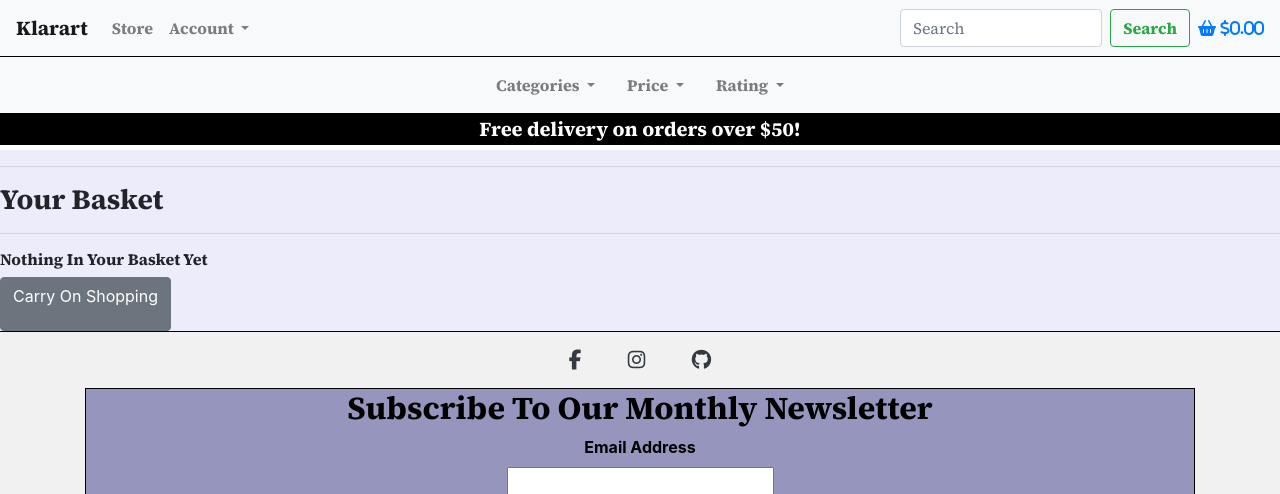
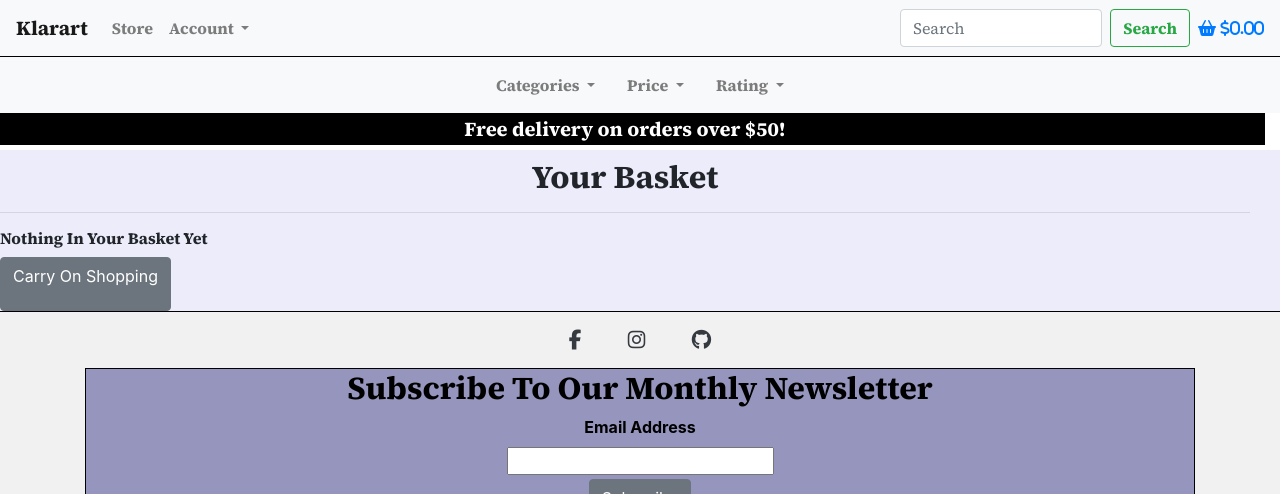
Before and after one commit to Benjamin-Joe/klara-e-commerce, a Django app: page /bag/ in a window 1280 px wide. Shown: the top 494 px of the page. Run offline with Django 3.2, Linux system fonts and the light colour scheme; some libraries are stand-ins or nearby versions.

Commit message:
Add content to shopping bag.html

```diff
--- a/bag/contexts.py
+++ b/bag/contexts.py
@@ -4,12 +4,24 @@ Content below from CI Boutique Ado
 """
 from decimal import Decimal
 from django.conf import settings
+from django.shortcuts import get_object_or_404
+from products.models import Product
 
 def bag_contents(request):
     "Bag contents"
     bag_items = []
     total = 0
     product_count = 0
+    bag = request.session.get('bag', {})
+    for item_id, quantity in bag.items():
+        product = get_object_or_404(Product, pk=item_id)
+        total += quantity * product.price
+        product_count += quantity
+        bag_items.append({
+            'item_id': item_id,
+            'quantity': quantity,
+            'product': product,
+        })
     if total < settings.FREE_DELIVERY_THRESHOLD:
         delivery = total * Decimal(settings.STANDARD_DELIVERY_PERCENTAGE / 100)
         free_delivery_delta = settings.FREE_DELIVERY_THRESHOLD - total
--- a/bag/views.py
+++ b/bag/views.py
@@ -18,5 +18,4 @@ def add_to_bag(request, item_id):
     else:
         bag[item_id] = quantity
     request.session['bag'] = bag
-    print(request.session['bag'])
     return redirect(redirect_url)
--- a/static/css/base.css
+++ b/static/css/base.css
@@ -3,6 +3,7 @@
     margin: 0;
     padding: 0;
     box-sizing: border-box;
+    max-width: 100%;
 }
 
 .content-holder,
@@ -112,3 +113,9 @@ display: flow-root;
 #mc-embedded-subscribe {
     margin-top: 4px;
 }
+
+/*Bag.html -------------------------------------*/
+
+.bag-pay-return:hover {
+    font-weight: bold;
+}
--- a/templates/bag/bag.html
+++ b/templates/bag/bag.html
@@ -5,15 +5,74 @@
 <div class="content-holder">
     <div class="row">
         <div class="col">
-            <hr>
-            <h3>Your Basket</h3>
+            <h2 class="text-center mt-2">Your Basket</h2>
             <hr>
         </div>
     </div>
     <div class="row">
         <div class="col">
             {% if bag_items %}
-            <div class="table-responsive"></div>
+            <div class="table-responsive">
+                <table class="table table-sm">
+                    <thead class="text-center">
+                        <tr>
+                            <th scope="col text-center">Image</th>
+                            <th scope="col text-center">Name</th>
+                            <th scope="col text-center">Price</th>
+                            <th scope="col text-center">Qty</th>
+                            <th scope="col text-center">Subtotal</th>
+                        </tr>
+                    </thead>
+
+                    {% for item in bag_items %}
+                        <tr>
+                            <td class="p-2 w-25">
+                                <img class="img-fluid" src="{{ item.product.image.url }}">
+                            </td>
+                            <td class="py-2">
+                                <p class="my-0 text-center"><strong>{{ item.product.title }}</strong></p>
+                            </td>
+                            <td class="py-32">
+                                <p class="my-0 text-center">${{ item.product.price }}</p>
+                            </td>
+                            <td class="py-2 w-25">
+                                <p class="my-0 text-center">{{ item.quantity }}</p>
+                            </td>
+                            <td class="py-2">
+                                <p class="my-0 text-center">${{ item.product.price }}</p>
+                            </td>
+                        </tr>
+                    {% endfor %}
+                    <tr>
+                        <td colspan="5" class="pt-3 text-center">
+                            <h5><strong>Bag Total: ${{ total|floatformat:2 }}</strong></h5>
+                            <h5>Delivery: ${{ delivery|floatformat:2 }}</h5>
+                            <h4 class="mt-2"><strong>Grand Total: ${{ grand_total|floatformat:2 }}</strong></h4>
+                            {% if free_delivery_delta > 0 %}
+                                <p class="mb-1 text-danger">
+                                    You could get free delivery by spending just <strong>${{ free_delivery_delta }}</strong> more!
+                                </p>
+                            {% endif %}
+                        </td>
+                    </tr>
+                    <tr>
+                        <td colspan="5" class="text-center">
+                            <a href="{% url 'products' %}" class="btn btn-outline-black rounded-0 btn-lg">
+                                <span class="icon">
+                                    <i class="fas fa-chevron-left"></i>
+                                </span>
+                                <span class="text-uppercase bag-pay-return">Keep Shopping</span>
+                            </a>
+                            <a href="" class="btn btn-black rounded-0 btn-lg">
+                                <span class="text-uppercase bag-pay-return">Secure Checkout</span>
+                                <span class="icon">
+                                    <i class="fas fa-lock"></i>
+                                </span>
+                            </a>
+                        </td>
+                    </tr>
+                </table>
+            </div>
             {% else %}
             <h6>Nothing In Your Basket Yet</h6>
             <a href="{% url 'products' %}" class="btn btn-secondary">
```
